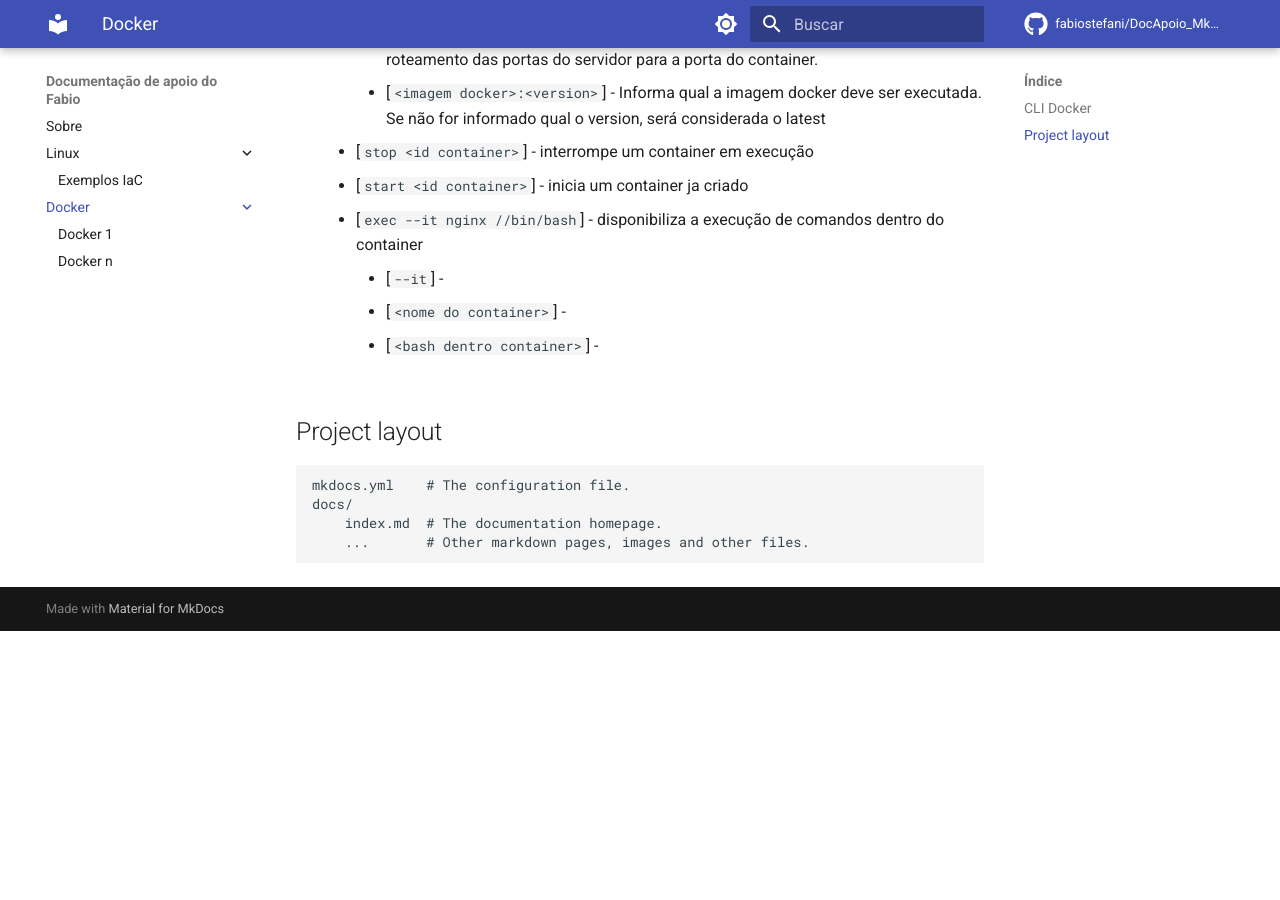
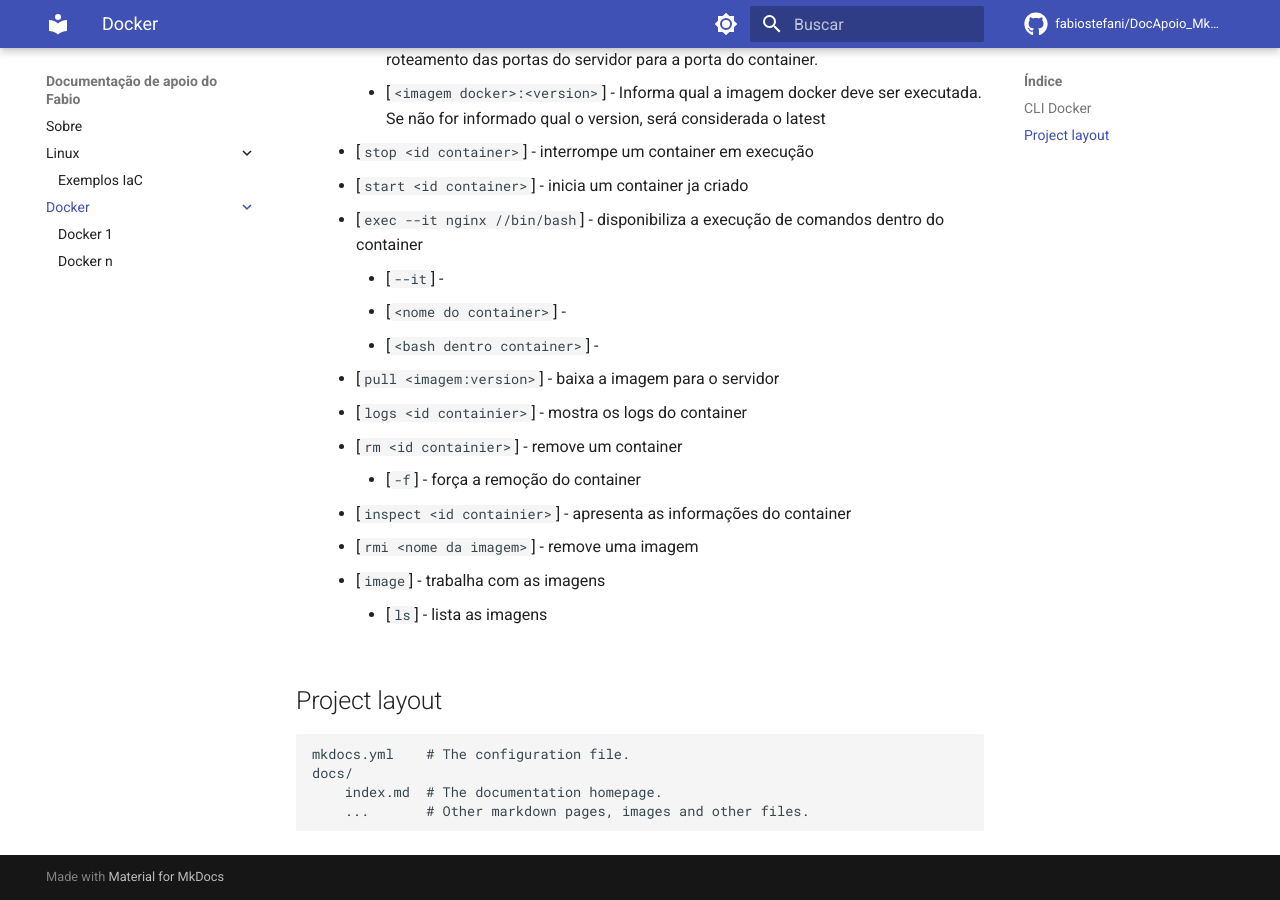
Before and after one commit to fabiostefani/DocApoio_MkDocs, an MkDocs documentation site: the page built from docs/docker/index.md, in a window 1280 px wide and 900 px high, scrolled down 528 px. Built offline with MkDocs 1.6.1 and Material for MkDocs 9.7.7, drawn with Linux system fonts in a browser that asks for light colours; comment, search, counter and statistics services are not loaded; before the commit the page ends 1159 px from its top, so only the background shows below that.

Commit message:
adição de comandos docker

```diff
--- a/docs/docker/index.md
+++ b/docs/docker/index.md
@@ -18,6 +18,14 @@
         * [`--it`] -
         * [`<nome do container>`] -
         * [`<bash dentro container>`] -
+    * [`pull <imagem:version>`] - baixa a imagem para o servidor
+    * [`logs <id containier>`] - mostra os logs do container
+    * [`rm <id containier>`] - remove um container
+        * [`-f`] - força a remoção do container
+    * [`inspect <id containier>`] - apresenta as informações do container
+    * [`rmi <nome da imagem>`] - remove uma imagem
+    * [`image`] - trabalha com as imagens
+        * [`ls`] - lista as imagens
 
 ## Project layout
 
```
